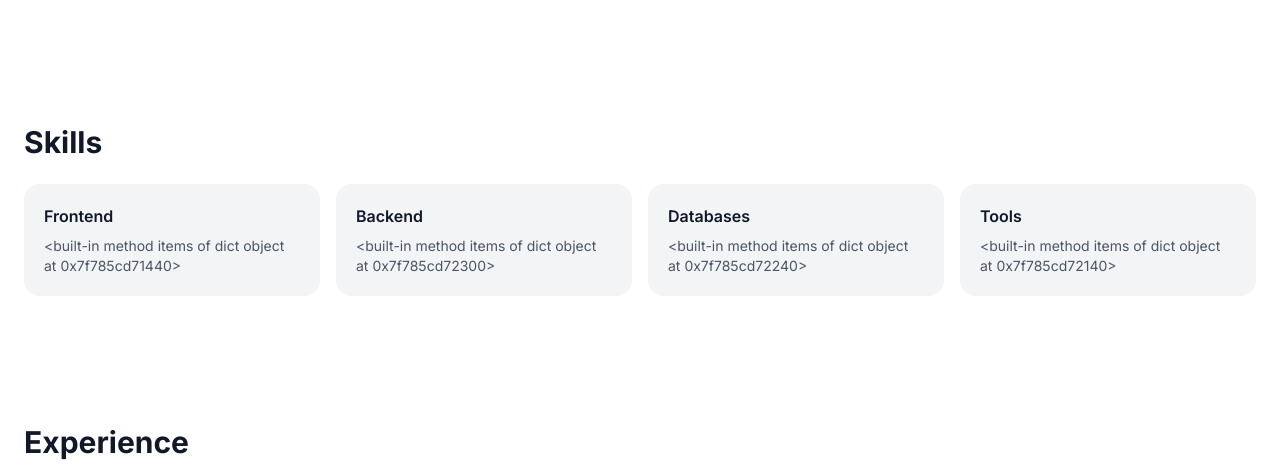
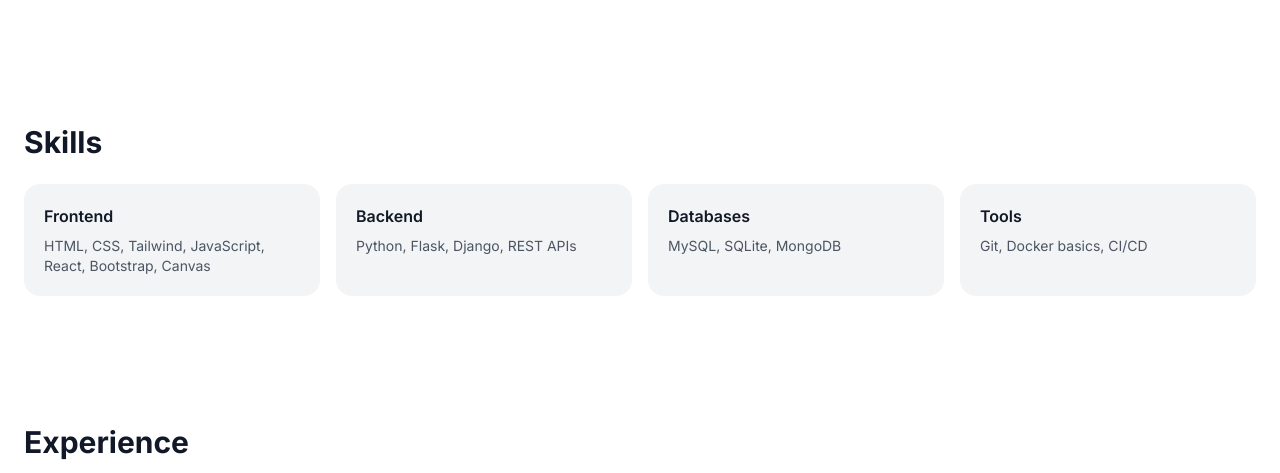
Before and after one commit to Rashik8606/rashiafterhours, a Flask app: page / in a window 1280 px wide. Shown: the part 902-1375 px from the top of the page. Run offline with Flask 3, Linux system fonts and the light colour scheme; some libraries are stand-ins or nearby versions.

Commit message:
Frontend Bug Fixed

```diff
--- a/app.py
+++ b/app.py
@@ -34,10 +34,10 @@ SITE_CONTENT = {
 
     # Skills
     "skills": [
-        {"title": "Frontend",   "items": "HTML, CSS, Tailwind, JavaScript, React, Bootstrap, Canvas"},
-        {"title": "Backend",    "items": "Python, Flask, Django, REST APIs"},
-        {"title": "Databases",  "items": "MySQL, SQLite, MongoDB"},
-        {"title": "Tools",      "items": "Git, Docker basics, CI/CD"},
+        {"title": "Frontend",   "tech": "HTML, CSS, Tailwind, JavaScript, React, Bootstrap, Canvas"},
+        {"title": "Backend",    "tech": "Python, Flask, Django, REST APIs"},
+        {"title": "Databases",  "tech": "MySQL, SQLite, MongoDB"},
+        {"title": "Tools",      "tech": "Git, Docker basics, CI/CD"},
     ],
 
     # Experience
--- a/templates/index.html
+++ b/templates/index.html
@@ -67,7 +67,7 @@
 		{% for skill in site.skills %}
 		<div class="group p-5 rounded-2xl bg-gray-100 dark:bg-gray-800 hover:bg-primary/10 dark:hover:bg-primary/20 hover:shadow-lg transition-all duration-300 hover:-translate-y-1 cursor-default">
 			<h3 class="font-semibold group-hover:text-primary transition-colors">{{ skill.title }}</h3>
-			<p class="mt-2 text-sm text-gray-600 dark:text-gray-300">{{ skill.items }}</p>
+			<p class="mt-2 text-sm text-gray-600 dark:text-gray-300">{{ skill.tech }}</p>
 		</div>
 		{% endfor %}
 	</div>
```
